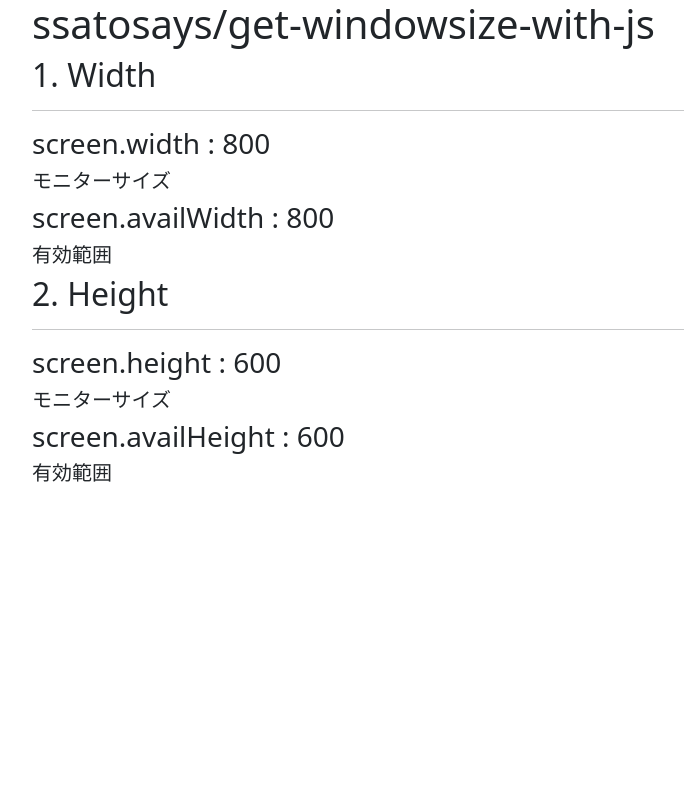
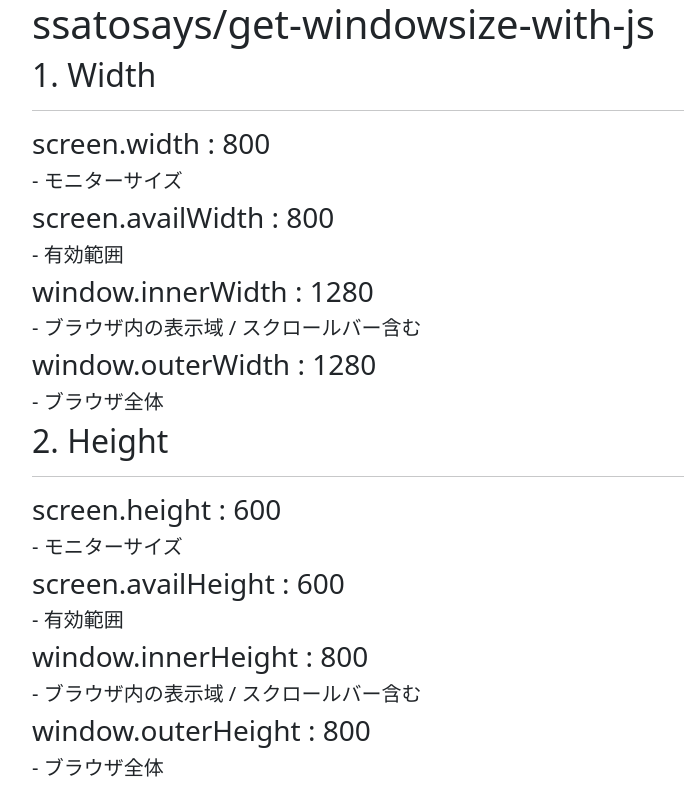
Before and after one commit to ssatosays/window-size, a website: page docs/index.html in a window 1280 px wide. Shown: the whole page, without its empty margins (50-734 px from the left). Drawn offline with nearby package versions, Linux system fonts and the light colour scheme.

Commit message:
Update public/index.html

```diff
--- a/docs/index.html
+++ b/docs/index.html
@@ -13,17 +13,25 @@
       <h2>1. Width</h2>
       <hr>
       <h3>screen.width : <span id="1-1"></span></h3>
-      <h5>モニターサイズ</h5>
+      <h5>- モニターサイズ</h5>
       <h3>screen.availWidth : <span id="1-2"></span></h3>
-      <h5>有効範囲</h5>
+      <h5>- 有効範囲</h5>
+      <h3>window.innerWidth : <span id="1-3"></span></h3>
+      <h5>- ブラウザ内の表示域 / スクロールバー含む</h5>
+      <h3>window.outerWidth : <span id="1-4"></span></h3>
+      <h5>- ブラウザ全体</h5>
       <!-- /Width -->
       <!-- Height -->
       <h2>2. Height</h2>
       <hr>
       <h3>screen.height : <span id="2-1"></span></h3>
-      <h5>モニターサイズ</h5>
+      <h5>- モニターサイズ</h5>
       <h3>screen.availHeight : <span id="2-2"></span></h3>
-      <h5>有効範囲</h5>
+      <h5>- 有効範囲</h5>
+      <h3>window.innerHeight : <span id="2-3"></span></h3>
+      <h5>- ブラウザ内の表示域 / スクロールバー含む</h5>
+      <h3>window.outerHeight : <span id="2-4"></span></h3>
+      <h5>- ブラウザ全体</h5>
       <!-- /Height -->
     </div>
     <script>
@@ -31,10 +39,14 @@
         // Width
         document.getElementById("1-1").innerHTML = screen.width;
         document.getElementById("1-2").innerHTML = screen.availWidth;
+        document.getElementById("1-3").innerHTML = window.innerWidth;
+        document.getElementById("1-4").innerHTML = window.outerWidth;
         // -- Width
         // Height
         document.getElementById("2-1").innerHTML = screen.height;
         document.getElementById("2-2").innerHTML = screen.availHeight;
+        document.getElementById("2-3").innerHTML = window.innerHeight;
+        document.getElementById("2-4").innerHTML = window.outerHeight;
         // -- Height
       }
     </script>
```
